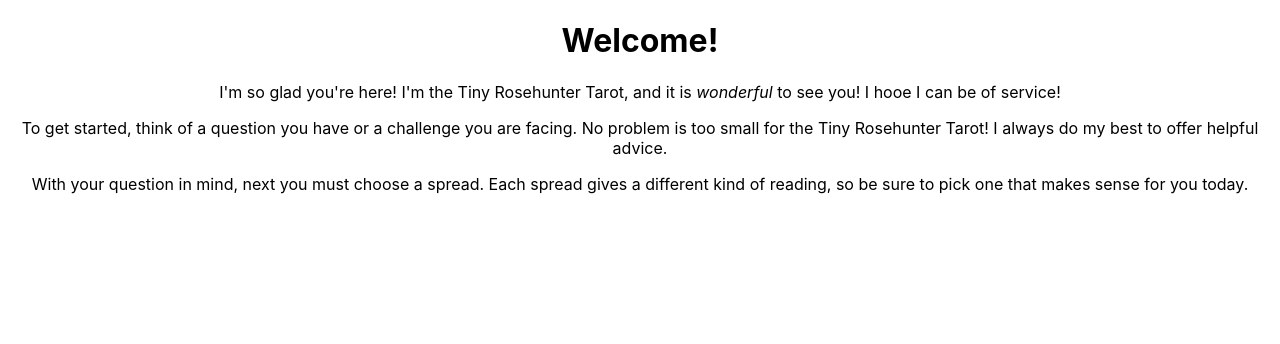
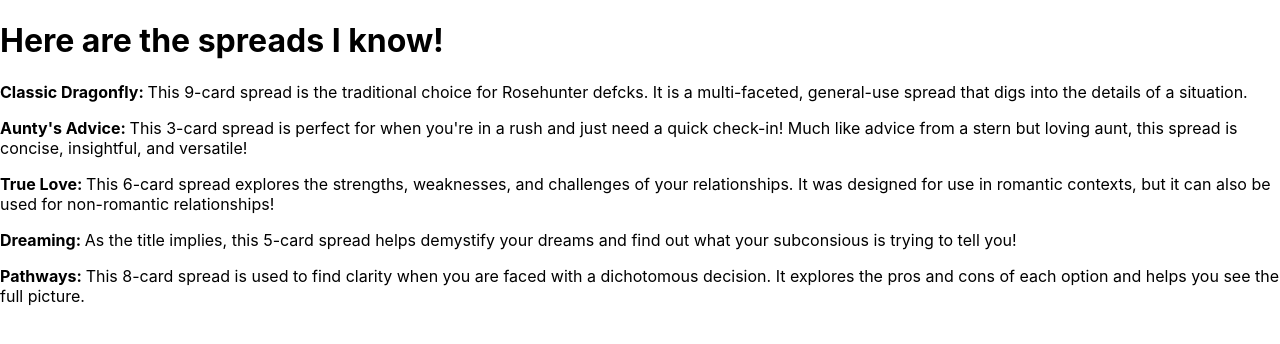
Before and after one commit to kkamali/tarot-frontend, a React (Create React App) app in the folder rose_hunter_tarot/: page /spreads in a window 1280 px wide. Shown: the top 344 px of the page. Built offline with nearby package versions, Linux system fonts and the light colour scheme.

Commit message:
added some more linking

```diff
--- a/rose_hunter_tarot/src/App.js
+++ b/rose_hunter_tarot/src/App.js
@@ -3,14 +3,16 @@ import './App.css';
 import { BrowserRouter as Router, Route } from 'react-router-dom'
 
 import Welcome from './components/Welcome'
+import Spreads from './components/Spreads'
 
 function App() {
   return (
-    <div className="App">
-      <Router>
-        <Route path="/" component={Welcome} />
-      </Router>
-    </div>
+    <Router>
+      <div>
+        <Route exact path="/" component={Welcome} />
+        <Route exact path="/spreads" component={Spreads} />
+      </div>
+    </Router>
   );
 }
 
--- a/rose_hunter_tarot/src/components/Spreads.js
+++ b/rose_hunter_tarot/src/components/Spreads.js
@@ -1,3 +1,24 @@
 import React from 'react'
 
-export default Spread
+export const Spreads = props =>
+  <div>
+    <h1>Here are the spreads I know!</h1>
+    <div>
+      <p>
+        <strong>Classic Dragonfly: </strong>This 9-card spread is the traditional choice for Rosehunter defcks. It is a multi-faceted, general-use spread that digs into the details of a situation.</p>
+      <p>
+        <strong>Aunty's Advice: </strong>This 3-card spread is perfect for when you're in a rush and just need a quick check-in! Much like advice from a stern but loving aunt, this spread is concise, insightful, and versatile!
+      </p>
+      <p>
+        <strong>True Love: </strong>This 6-card spread explores the strengths, weaknesses, and challenges of your relationships. It was designed for use in romantic contexts, but it can also be used for non-romantic relationships!
+      </p>
+      <p>
+        <strong>Dreaming: </strong>As the title implies, this 5-card spread helps demystify your dreams and find out what your subconsious is trying to tell you!
+      </p>
+      <p>
+        <strong>Pathways: </strong>This 8-card spread is used to find clarity when you are faced with a dichotomous decision. It explores the pros and cons of each option and helps you see the full picture.
+      </p>
+    </div>
+  </div>
+
+export default Spreads
--- a/rose_hunter_tarot/src/components/Welcome.js
+++ b/rose_hunter_tarot/src/components/Welcome.js
@@ -1,11 +1,18 @@
 import React from 'react'
+import { Link } from 'react-router-dom'
 
 export const Welcome = props =>
   <div>
     <h1>Welcome!</h1>
-    <p>I'm so glad you're here! I'm the Tiny Rosehunter Tarot, and it  is <em>wonderful</em> to see you! I hooe I can be of service!</p>
+    <p>I'm so glad you're here! I'm the Tiny Rosehunter Tarot, and it  is <em>wonderful</em> to see you! I hope I can be of service!</p>
     <p>To get started, think of a question you have or a challenge you are facing. No problem is too small for the Tiny Rosehunter Tarot! I always do my best to offer helpful advice.</p>
     <p>With your question in mind, next you must choose a spread. Each spread gives a different kind of reading, so be sure to pick one that makes sense for you today.</p>
+    <div>
+      <Link to="/spreads">
+        <button>See the spreads</button>
+      </Link>
+      <button>View the cards</button>
+    </div>
   </div>
 
 export default Welcome
```
